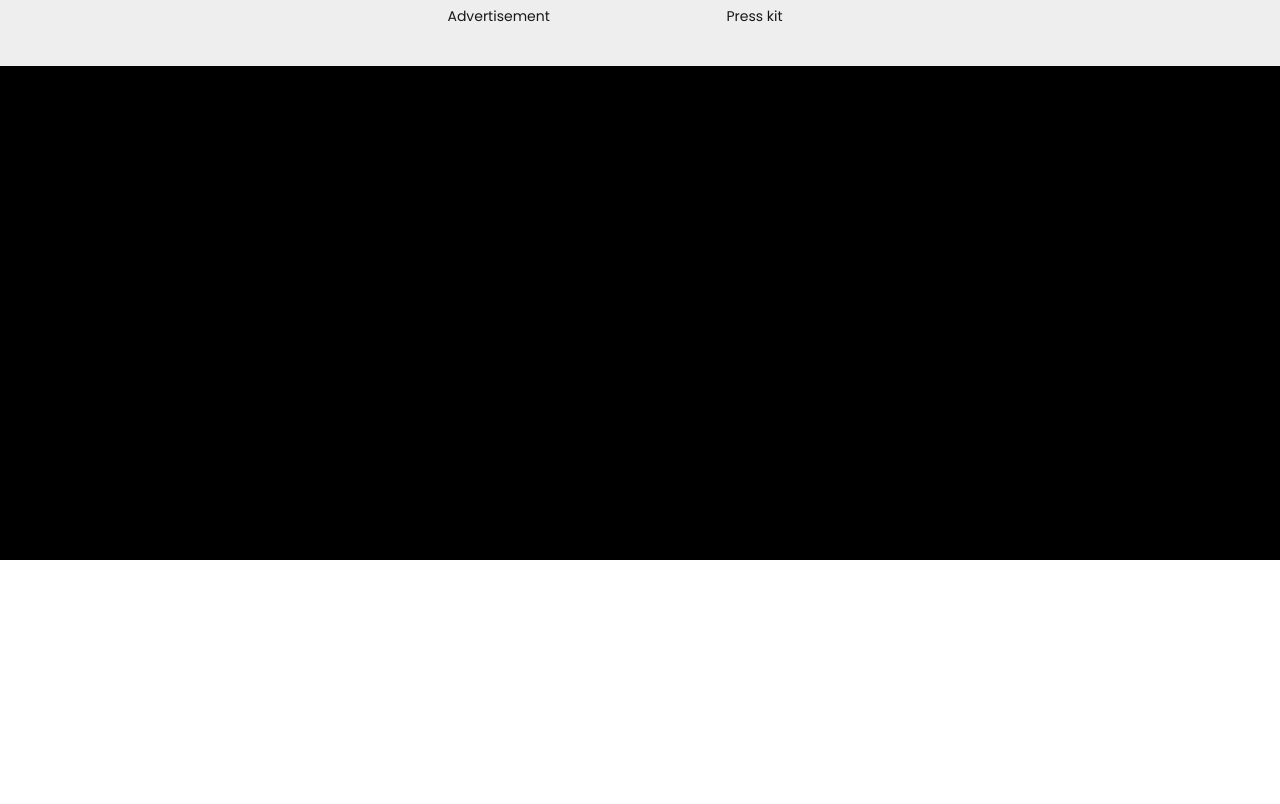
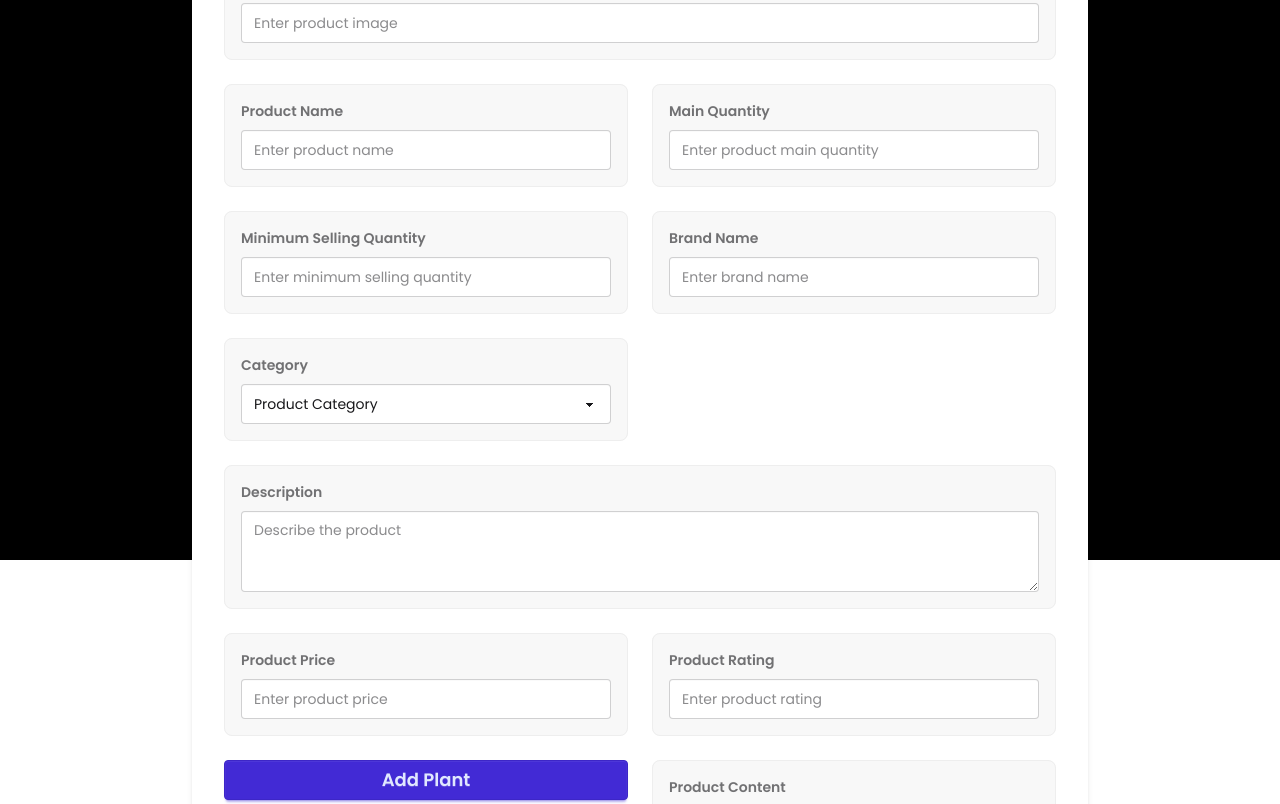
Before and after one commit to MdMubashirulAhsan/trade-nexus-client, a React (Vite) app in the folder trade-nexus-client/: page /add-product in a window 1280 px wide. Shown: the part 240-1044 px from the top of the page. Before the commit the page ends 800 px from the top, so only its background shows below. Built offline with nearby package versions, Linux system fonts and the light colour scheme; no server answers; sample sign-in values are in the browser's storage.

Commit message:
added allproduct page

```diff
--- a/trade-nexus-client/src/components/shared/NavBar.jsx
+++ b/trade-nexus-client/src/components/shared/NavBar.jsx
@@ -1,13 +1,14 @@
 
-import React, { useContext } from "react";
+import React from "react";
 import { Link, NavLink, useNavigate } from "react-router";
-import { AuthContext } from "../../contexts/AuthContext";
+// import { AuthContext } from "../../";
 import Swal from "sweetalert2";
-import { Helmet } from "react-helmet";
+// import { Helmet } from "react-helmet";
+import useAuth from "../../hooks/useAuth";
 
 const NavBar = () => {
   const navigate = useNavigate();
-  const { user, logOut } = useContext(AuthContext);
+  const { user, signOutUser } = useAuth();
 
 //   const [isDark, setIsDark] = useState(false); // default
 
@@ -26,7 +27,7 @@ const NavBar = () => {
 //   const toggleTheme = () => setIsDark(!isDark);
 
   const handleLogout = () => {
-    logOut()
+    signOutUser()
       .then(() => navigate("/"))
       .catch((error) => Swal.fire({
             icon: "error",
--- a/trade-nexus-client/src/hooks/useAuth.jsx
+++ b/trade-nexus-client/src/hooks/useAuth.jsx
@@ -1,5 +1,5 @@
 import React, { use } from 'react';
-import { AuthContext } from '../contexts/AuthContext/AuthContext';
+import { AuthContext } from '../contexts/AuthContext';
 
 const useAuth = () => {
     const authInfo = use(AuthContext);
--- a/trade-nexus-client/src/pages/AddProduct.jsx
+++ b/trade-nexus-client/src/pages/AddProduct.jsx
@@ -1,11 +1,222 @@
-import React from 'react';
+import Swal from "sweetalert2";
+import React, { useState } from "react";
+import { Helmet } from "react-helmet";
 
 const AddProduct = () => {
-    return (
+  const [loading, setLoading] = useState(false);
+
+  const handleAddProduct = (e) => {
+    e.preventDefault();
+    const form = e.target;
+    const formData = new FormData(form);
+    const newPlant = Object.fromEntries(formData.entries());
+
+    setLoading(true);
+
+    fetch("https://localhost:3333/products", {
+      method: "POST",
+      headers: {
+        "content-type": "application/json",
+      },
+      body: JSON.stringify(newPlant),
+    })
+      .then((res) => res.json())
+      .then((data) => {
+        setLoading(false);
+        if (data.insertedId) {
+          Swal.fire({
+            title: "Plant added successfully!",
+            icon: "success",
+            draggable: true,
+          });
+          form.reset();
+        } else {
+          Swal.fire({
+            title: "Error adding plant",
+            icon: "error",
+            draggable: true,
+          });
+        }
+      })
+      .catch(() => {
+        setLoading(false);
+        Swal.fire({
+          title: "Network error",
+          icon: "error",
+          draggable: true,
+        });
+      });
+  };
+
+  return (
+    <>
+      <Helmet>
+        <title>Add Product - Trade Nexus</title>
+      </Helmet>
+
+      <div className="bg-base-100 text-base-content p-8 rounded-xl shadow-md max-w-4xl mx-auto my-10">
         <div>
-            I am add product.
+          <h1 className="text-primary text-3xl font-bold text-center mb-[3vh]">Add Product</h1>
         </div>
-    );
+        <form onSubmit={handleAddProduct} className="space-y-6">
+          <fieldset className="bg-base-200 border border-base-300 rounded-lg p-4">
+            <label className="label font-semibold mb-2 block">Product Image</label>
+            <input
+              type="text"
+              name="img"
+              required
+              className="input input-bordered w-full"
+              placeholder="Enter product image"
+            />
+          </fieldset>
+
+          <div className="grid grid-cols-1 md:grid-cols-2 gap-6">
+            <fieldset className="bg-base-200 border border-base-300 rounded-lg p-4">
+              <label className="label font-semibold mb-2 block">
+                Product Name
+              </label>
+              <input
+                type="url"
+                name="name"
+                required
+                className="input input-bordered w-full"
+                placeholder="Enter product name"
+              />
+            </fieldset>
+
+            <fieldset className="bg-base-200 border border-base-300 rounded-lg p-4">
+              <label className="label font-semibold mb-2 block">
+                Main Quantity
+              </label>
+              <input
+                type="url"
+                name="quantity"
+                required
+                className="input input-bordered w-full"
+                placeholder="Enter product main quantity"
+              />
+            </fieldset>
+
+            <fieldset className="bg-base-200 border border-base-300 rounded-lg p-4">
+              <label className="label font-semibold mb-2 block">
+                Minimum Selling Quantity
+              </label>
+              <input
+                type="url"
+                name="sellQuantity"
+                required
+                className="input input-bordered w-full"
+                placeholder="Enter minimum selling quantity"
+              />
+            </fieldset>
+
+            <fieldset className="bg-base-200 border border-base-300 rounded-lg p-4">
+              <label className="label font-semibold mb-2 block">
+                Brand Name
+              </label>
+              <input
+                type="url"
+                name="brandName"
+                required
+                className="input input-bordered w-full"
+                placeholder="Enter brand name"
+              />
+            </fieldset>
+
+            <fieldset className="bg-base-200 border border-base-300 rounded-lg p-4">
+              <label className="label font-semibold mb-2 block">Category</label>
+              <select
+                name="category"
+                required
+                className="select select-bordered w-full"
+                defaultValue=""
+              >
+                <option value="" disabled>
+                  Product Category
+                </option>
+                <option value="succulent">Electronics & Gadgets</option>
+                <option value="fern">Home & Kitchen Appliances</option>
+                <option value="flowering">Fashion & Apparel</option>
+                <option value="cactus">Industrial Machinery & Tools</option>
+                <option value="herb">Health & Beauty</option>
+                <option value="foliage">Automotive Parts & Accessories</option>
+                <option value="tree">Office Supplies & Stationery</option>
+              </select>
+            </fieldset>
+
+            <fieldset className="bg-base-200 border border-base-300 rounded-lg p-4 md:col-span-2">
+              <label className="label font-semibold mb-2 block">
+                Description
+              </label>
+              <textarea
+                name="description"
+                required
+                rows={3}
+                className="textarea textarea-bordered w-full"
+                placeholder="Describe the product"
+              />
+            </fieldset>
+
+
+
+            <fieldset className="bg-base-200 border border-base-300 rounded-lg p-4">
+              <label className="label font-semibold mb-2 block">
+                Product Price
+              </label>
+              <input
+                type="number"
+                name="price"
+                min="1"
+                required
+                className="input input-bordered w-full"
+                placeholder="Enter product price"
+              />
+            </fieldset>
+
+            <fieldset className="bg-base-200 border border-base-300 rounded-lg p-4">
+              <label className="label font-semibold mb-2 block">
+                Product Rating
+              </label>
+              <input
+                type="rating"
+                name="wateringFrequency"
+                min="1"
+                max={5}
+                required
+                className="input input-bordered w-full"
+                placeholder="Enter product rating"
+              />
+            </fieldset>
+
+            <button
+            type="submit"
+            disabled={loading}
+            className="btn btn-primary w-full py-3 text-lg font-semibold disabled:opacity-60"
+          >
+            {loading ? "Adding Plant..." : "Add Plant"}
+          </button>
+
+            <fieldset className="bg-base-200 border border-base-300 rounded-lg p-4">
+              <label className="label font-semibold mb-2 block">
+                Product Content
+              </label>
+              <textarea
+                name="content"
+                required
+                rows={3}
+                className="textarea textarea-bordered w-full"
+                placeholder="Enter product content"
+              />
+            </fieldset>
+
+
+          </div>
+
+
+        </form>
+      </div>
+    </>
+  );
 };
 
 export default AddProduct;
--- a/trade-nexus-client/src/pages/AllProducts.jsx
+++ b/trade-nexus-client/src/pages/AllProducts.jsx
@@ -1,11 +1,77 @@
-import React from 'react';
+// import { format } from "date-fns";
+import { Helmet } from "react-helmet";
+import { useLoaderData, useNavigate } from "react-router-dom";
 
 const AllProducts = () => {
-    return (
-        <div>
+  const navigate = useNavigate();
+  const products = useLoaderData() || [];
 
-        </div>
-    );
+    // const now = format(new Date(), "eee, dd MMMM, yyyy || hh.mm.ss a");
+
+
+  return (
+    <>
+    <Helmet>
+                <title>
+                    All Products - Trade Nexus
+                </title>
+            </Helmet>
+    <div className="p-6 bg-base-100 text-base-content rounded-md shadow-sm">
+  <h1 className="text-2xl font-bold mb-3 text-primary text-center">All Products</h1>
+
+  {/* <div className="text-center text-secondary mb-3">{now}</div> */}
+
+  <div className="overflow-x-auto">
+    <table className="table w-full border-collapse border border-accent">
+      <thead>
+        <tr className="bg-base-200 text-base-content">
+            <th className="border border-accent px-4 py-2">Product Image</th>
+          <th className="border border-accent px-4 py-2">Product Name</th>
+          <th className="border border-accent px-4 py-2">Brand Name</th>
+          <th className="border border-accent px-4 py-2">Category</th>
+          <th className="border border-accent px-4 py-2">Ratings</th>
+          <th className="border border-accent px-4 py-2">Product Quantity</th>
+          <th className="border border-accent px-4 py-2">Actions</th>
+        </tr>
+      </thead>
+      <tbody>
+        {products.length ? (
+          products.map((product) => (
+            <tr
+              key={product._id}
+              className="hover:bg-base-200 text-center cursor-pointer"
+            >
+              <td className="border border-accent px-4 py-2">{product.img}</td>
+              <td className="border border-accent px-4 py-2">{product.name}</td>
+              <td className="border border-accent px-4 py-2">{product.brand}</td>
+              <td className="border border-accent px-4 py-2">{product.category}</td>
+              <td className="border border-accent px-4 py-2">{product.ratings}</td>
+              <td className="border border-accent px-4 py-2">{product.quantity}</td>
+
+              <td className="border border-accent px-4 py-2">
+                <button
+                  className="btn  btn-primary"
+                  onClick={() => navigate(`/update/${product._id}`)}
+                >
+                  Update
+                </button>
+              </td>
+            </tr>
+          ))
+        ) : (
+          <tr>
+            <td colSpan="4" className="text-center py-4 text-base-content text-opacity-60">
+              No product found.
+            </td>
+          </tr>
+        )}
+      </tbody>
+    </table>
+  </div>
+</div>
+    </>
+
+  );
 };
 
 export default AllProducts;
--- a/trade-nexus-client/src/pages/Register.jsx
+++ b/trade-nexus-client/src/pages/Register.jsx
@@ -1,11 +1,12 @@
-import React, { useContext, useState } from "react";
+import React, { useState } from "react";
 import { Link, useNavigate } from "react-router-dom";
 import Swal from "sweetalert2";
-import { AuthContext } from "../contexts/AuthContext";
+// import { AuthContext } from "../contexts/AuthContext";
 import { Helmet } from "react-helmet";
+import useAuth from "../hooks/useAuth";
 
 const Register = () => {
-  const { createUser } = useContext(AuthContext);
+  const { createUser } = useAuth();
   const navigate = useNavigate();
 
   const [form, setForm] = useState({
```
Also changed, not shown: trade-nexus-client/src/pages/SignIn.jsx (+6 -4 lines).
